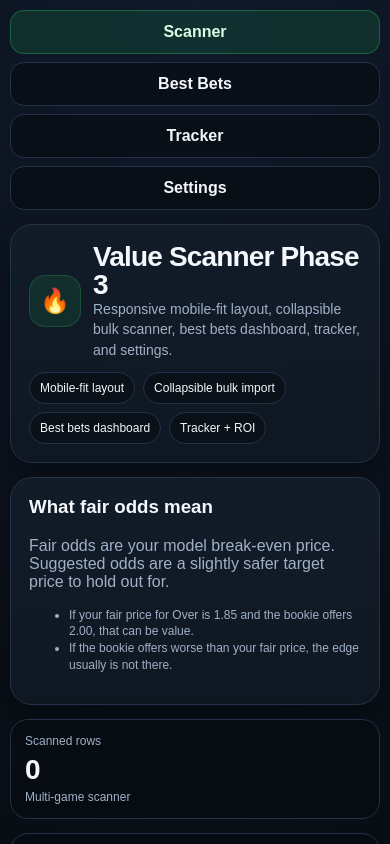
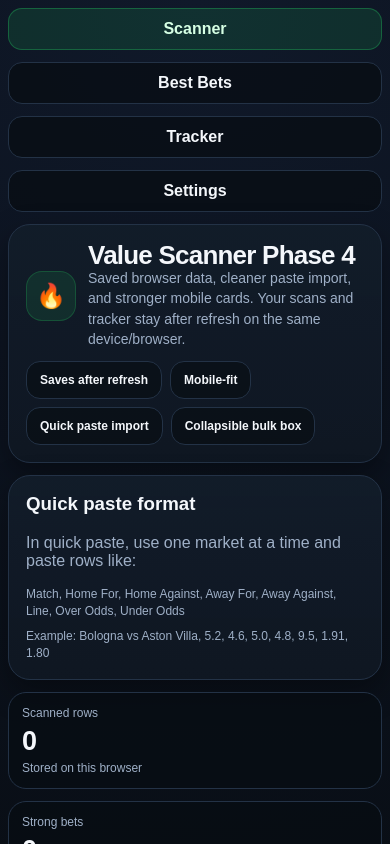
Before and after one commit to nathanbrownlee008-web/Scanner-, a Next.js app: page / in a window 390 px wide. Shown: the top 844 px of the page. Built offline with nearby package versions, Linux system fonts and the light colour scheme.

Commit message:
Add files via upload

```diff
--- a/app/globals.css
+++ b/app/globals.css
@@ -12,68 +12,64 @@
   --blue:#38bdf8;
   --shadow:0 12px 30px rgba(0,0,0,.35);
 }
-
 *{box-sizing:border-box}
 html,body{
-  margin:0;padding:0;background:radial-gradient(circle at top,#10192a 0%,var(--bg) 45%);
-  color:var(--text);font-family:Arial,Helvetica,sans-serif;
+  margin:0;padding:0;
+  background:radial-gradient(circle at top,#10192a 0%,var(--bg) 45%);
+  color:var(--text);
+  font-family:Arial,Helvetica,sans-serif;
 }
 body{overflow-x:hidden}
-button,input,textarea{font:inherit}
-a{text-decoration:none;color:inherit}
-
-.page{min-height:100vh;padding:14px}
+button,input,textarea,select{font:inherit}
+.page{min-height:100vh;padding:10px}
 .shell{max-width:1320px;margin:0 auto}
 
-.hero,.dashboardGrid,.mainGrid,.tabShell,.resultMetrics,.resultGrid,.trackerGrid,.settingsGrid{
-  display:grid;gap:14px;
+.hero,.dashboardGrid,.mainGrid,.trackerGrid,.settingsGrid,.topTabs,.resultMetrics,.resultGrid,.bestStats{
+  display:grid;gap:12px;
 }
-.hero{grid-template-columns:1.15fr .85fr;margin-bottom:14px}
-.dashboardGrid{grid-template-columns:repeat(4,1fr);margin-bottom:14px}
+.hero{grid-template-columns:1.12fr .88fr;margin-bottom:12px}
+.dashboardGrid{grid-template-columns:repeat(4,1fr);margin-bottom:12px}
 .mainGrid{grid-template-columns:1fr 1fr}
+.trackerGrid{grid-template-columns:1fr 1fr}
+.topTabs{grid-template-columns:repeat(4,1fr);margin-bottom:12px}
 
 .card,.heroCard,.helpCard{
   background:linear-gradient(180deg,rgba(18,28,41,.97) 0%,rgba(15,23,34,.99) 100%);
   border:1px solid var(--line);
   border-radius:22px;
   box-shadow:var(--shadow);
-  padding:16px;
+  padding:15px;
   min-width:0;
 }
-.heroCard,.helpCard{padding:18px}
+.heroCard,.helpCard{padding:17px}
 
 .titleRow{display:flex;gap:12px;align-items:center;margin-bottom:8px}
 .logo{
-  width:52px;height:52px;border-radius:16px;display:grid;place-items:center;font-size:24px;
+  width:50px;height:50px;border-radius:16px;display:grid;place-items:center;font-size:24px;
   background:rgba(34,197,94,.12);border:1px solid rgba(34,197,94,.24);flex:0 0 auto;
 }
-.title{font-size:34px;font-weight:900;line-height:1;letter-spacing:-.03em}
+.title{font-size:31px;font-weight:900;line-height:1;letter-spacing:-.03em}
 .subtitle,.muted,.small{color:var(--muted)}
 .subtitle{font-size:14px;line-height:1.45}
 .small{font-size:12px;line-height:1.4}
 
-.topTabs{
-  display:grid;grid-template-columns:repeat(4,1fr);gap:8px;margin:0 0 14px 0;
+.topTab,.marketTab,.btn,.pill{
+  border-radius:14px;border:1px solid var(--line);padding:11px 13px;font-weight:800;cursor:pointer;
 }
-.topTab,.marketTab,.btn{
-  border-radius:14px;border:1px solid var(--line);padding:12px 14px;font-weight:800;cursor:pointer;
-}
-.topTab,.marketTab{
-  background:rgba(7,11,16,.65);color:var(--text);
-}
+.topTab,.marketTab{background:rgba(7,11,16,.65);color:var(--text)}
 .topTab.active,.marketTab.active{
   background:rgba(34,197,94,.14);border-color:rgba(34,197,94,.35);color:#d6ffe4;
 }
 .marketTabs{display:flex;gap:8px;flex-wrap:wrap;margin-bottom:12px}
 
 .kpi{
-  background:rgba(7,11,16,.56);border:1px solid var(--line);border-radius:18px;padding:14px;min-width:0;
+  background:rgba(7,11,16,.56);border:1px solid var(--line);border-radius:18px;padding:13px;min-width:0;
 }
 .kpi .k{font-size:12px;color:var(--muted);margin-bottom:6px}
-.kpi .v{font-size:28px;font-weight:900}
+.kpi .v{font-size:27px;font-weight:900}
 .kpi .s{font-size:12px;color:var(--muted);margin-top:4px}
 
-.sectionTitle{font-size:22px;font-weight:900;margin:0 0 6px}
+.sectionTitle{font-size:21px;font-weight:900;margin:0 0 6px}
 .sectionSub{margin:0 0 12px;color:var(--muted);font-size:13px}
 
 .formGrid{display:grid;grid-template-columns:repeat(2,1fr);gap:12px}
@@ -81,20 +77,18 @@ a{text-decoration:none;color:inherit}
 .field.full{grid-column:1/-1}
 .field label{font-size:12px;color:var(--muted);font-weight:700}
 .input,.textarea{
-  width:100%;background:rgba(7,11,16,.75);color:var(--text);border:1px solid var(--line);border-radius:14px;
-  padding:13px 14px;outline:none;min-width:0;
+  width:100%;background:rgba(7,11,16,.75);color:var(--text);border:1px solid var(--line);
+  border-radius:14px;padding:13px 14px;outline:none;min-width:0;
 }
 .input:focus,.textarea:focus{border-color:rgba(56,189,248,.55);box-shadow:0 0 0 4px rgba(56,189,248,.12)}
-.textarea{min-height:150px;resize:vertical}
-
+.textarea{min-height:145px;resize:vertical}
 .actions{display:flex;gap:10px;flex-wrap:wrap;margin-top:14px}
 .btn.primary{background:linear-gradient(180deg,#22c55e 0%,#16a34a 100%);border:none;color:#fff}
 .btn.secondary{background:rgba(7,11,16,.65);color:var(--text)}
+.btn.danger{background:rgba(239,68,68,.12);color:#ffb3b3;border-color:rgba(239,68,68,.28)}
 
-.pickHeader{
-  display:flex;justify-content:space-between;gap:10px;align-items:flex-start;margin-bottom:12px
-}
-.pickName{font-size:30px;font-weight:900;line-height:1}
+.pickHeader{display:flex;justify-content:space-between;gap:10px;align-items:flex-start;margin-bottom:12px}
+.pickName{font-size:28px;font-weight:900;line-height:1}
 .badge{
   padding:9px 12px;border-radius:999px;font-weight:900;font-size:12px;border:1px solid transparent;white-space:nowrap
 }
@@ -104,13 +98,13 @@ a{text-decoration:none;color:inherit}
 
 .resultMetrics{grid-template-columns:repeat(4,1fr);margin-bottom:12px}
 .metric{
-  background:rgba(7,11,16,.56);border:1px solid var(--line);border-radius:16px;padding:13px;min-width:0
+  background:rgba(7,11,16,.56);border:1px solid var(--line);border-radius:16px;padding:13px;min-width:0;
 }
 .metric .k{font-size:12px;color:var(--muted);margin-bottom:6px}
-.metric .v{font-size:22px;font-weight:900;overflow-wrap:anywhere}
+.metric .v{font-size:21px;font-weight:900;overflow-wrap:anywhere}
 .resultGrid{grid-template-columns:repeat(2,1fr)}
 .detail{
-  background:rgba(7,11,16,.42);border:1px solid var(--line);border-radius:16px;padding:13px;min-width:0
+  background:rgba(7,11,16,.42);border:1px solid var(--line);border-radius:16px;padding:13px;min-width:0;
 }
 .detail h4{margin:0 0 8px;font-size:15px}
 .detail p{margin:5px 0;color:var(--muted);font-size:13px;overflow-wrap:anywhere}
@@ -135,45 +129,55 @@ a{text-decoration:none;color:inherit}
 .decisionText.skip{color:var(--red)}
 
 .tableWrap{overflow:auto;border:1px solid var(--line);border-radius:16px}
-.table{width:100%;border-collapse:collapse;min-width:900px;background:rgba(7,11,16,.42)}
+.table{width:100%;border-collapse:collapse;min-width:920px;background:rgba(7,11,16,.42)}
 .table th,.table td{padding:11px;border-bottom:1px solid rgba(36,50,70,.7);text-align:left;vertical-align:top}
 .table th{font-size:12px;color:var(--muted);text-transform:uppercase;background:rgba(7,11,16,.7)}
 .table tr:hover td{background:rgba(18,28,41,.55)}
 
-.bestList{display:grid;gap:12px}
-.bestCard{background:rgba(7,11,16,.5);border:1px solid var(--line);border-radius:18px;padding:14px}
-.bestTop{display:flex;justify-content:space-between;gap:10px;align-items:flex-start}
-.bestTitle{font-size:18px;font-weight:900}
-.bestMeta{font-size:13px;color:var(--muted);margin-top:4px}
-.bestStats{display:grid;grid-template-columns:repeat(4,1fr);gap:10px;margin-top:12px}
-.bestStat{background:rgba(7,11,16,.55);border:1px solid var(--line);border-radius:14px;padding:11px}
-.bestStat .k{font-size:11px;color:var(--muted);margin-bottom:4px}
-.bestStat .v{font-size:17px;font-weight:900}
+.bestList,.mobileScanList{display:grid;gap:12px}
+.bestCard,.mobileScanCard{
+  background:rgba(7,11,16,.5);border:1px solid var(--line);border-radius:18px;padding:14px
+}
+.bestTop,.mobileCardTop{display:flex;justify-content:space-between;gap:10px;align-items:flex-start}
+.bestTitle,.mobileCardTitle{font-size:18px;font-weight:900}
+.bestMeta,.mobileCardMeta{font-size:13px;color:var(--muted);margin-top:4px}
+.bestStats,.mobileCardStats{grid-template-columns:repeat(4,1fr);margin-top:12px}
+.bestStat,.mobileStat{
+  background:rgba(7,11,16,.55);border:1px solid var(--line);border-radius:14px;padding:11px
+}
+.bestStat .k,.mobileStat .k{font-size:11px;color:var(--muted);margin-bottom:4px}
+.bestStat .v,.mobileStat .v{font-size:16px;font-weight:900}
 
-.trackerGrid{grid-template-columns:1fr 1fr}
 .pillRow{display:flex;gap:8px;flex-wrap:wrap;margin-top:12px}
-.pill{padding:8px 10px;border-radius:999px;border:1px solid var(--line);background:rgba(7,11,16,.55);font-size:12px}
+.pill{background:rgba(7,11,16,.55);font-size:12px}
+.pill.active{background:rgba(34,197,94,.14);border-color:rgba(34,197,94,.35);color:#d6ffe4}
 
 details.bulkBox{
   background:rgba(7,11,16,.48);border:1px solid var(--line);border-radius:16px;margin-top:14px;overflow:hidden
 }
-details.bulkBox > summary{
-  list-style:none;cursor:pointer;padding:14px 16px;font-weight:900;
-  display:flex;align-items:center;justify-content:space-between;gap:10px
+details.bulkBox>summary{
+  list-style:none;cursor:pointer;padding:14px 16px;font-weight:900;display:flex;align-items:center;justify-content:space-between;gap:10px
 }
-details.bulkBox > summary::-webkit-details-marker{display:none}
+details.bulkBox>summary::-webkit-details-marker{display:none}
 .bulkInner{padding:0 16px 16px}
+
+.quickPaste{
+  background:rgba(7,11,16,.48);border:1px solid var(--line);border-radius:16px;padding:12px;margin-top:14px
+}
+.quickHint{font-size:12px;color:var(--muted);margin-top:8px;line-height:1.45}
 
 @media (max-width:1100px){
   .dashboardGrid{grid-template-columns:repeat(2,1fr)}
-  .mainGrid{grid-template-columns:1fr}
-  .trackerGrid{grid-template-columns:1fr}
+  .mainGrid,.trackerGrid{grid-template-columns:1fr}
 }
 @media (max-width:760px){
-  .page{padding:10px}
-  .hero,.dashboardGrid,.formGrid,.resultMetrics,.resultGrid,.bestStats,.settingsGrid,.topTabs{grid-template-columns:1fr}
-  .title{font-size:28px}
-  .pickName{font-size:24px}
+  .page{padding:8px}
+  .hero,.dashboardGrid,.formGrid,.resultMetrics,.resultGrid,.bestStats,.trackerGrid,.settingsGrid,.topTabs,.mobileCardStats{grid-template-columns:1fr}
+  .title{font-size:26px}
+  .pickName{font-size:23px}
   .decision{flex-direction:column;align-items:flex-start}
-  .table{min-width:760px}
+  .tableWrap{display:none}
 }
+@media (min-width:761px){
+  .mobileScanList{display:none}
+}
--- a/app/layout.js
+++ b/app/layout.js
@@ -1,12 +1,11 @@
 export const metadata = {
-  title: "Value Scanner Phase 3",
-  description: "Responsive scanner, dashboard and tracker"
+  title: "Value Scanner Phase 4",
+  description: "Responsive scanner with saved data and better mobile cards"
 };
 
 export const viewport = {
   width: "device-width",
   initialScale: 1,
-  maximumScale: 1,
   viewportFit: "cover",
 };
 
--- a/app/page.js
+++ b/app/page.js
@@ -1,5 +1,7 @@
 "use client";
-import { useMemo, useState } from "react";
+import { useEffect, useMemo, useState } from "react";
+
+const STORAGE_KEY = "value-scanner-phase4";
 
 const MARKET_CONFIG = {
   goals: { label: "Goals", emoji: "⚽", lineHint: "Usually 2.5, 3.5, 1.5 etc", forLabel: "Goals scored avg", againstLabel: "Goals conceded avg" },
@@ -161,6 +163,31 @@ function parseBulk(text){
     };
   }).filter(Boolean);
 }
+function parseQuickPaste(text, selectedMarket){
+  return text
+    .split("\n")
+    .map(x => x.trim())
+    .filter(Boolean)
+    .map((line, idx) => {
+      const p = line.split(/[,\t|]+/).map(x => x.trim()).filter(Boolean);
+      if (p.length === 8){
+        return {
+          id: `${Date.now()}-qp-${idx}`,
+          match: p[0],
+          market: selectedMarket,
+          homeFor: p[1],
+          homeAgainst: p[2],
+          awayFor: p[3],
+          awayAgainst: p[4],
+          line: p[5],
+          overOdds: p[6],
+          underOdds: p[7],
+        };
+      }
+      return null;
+    })
+    .filter(Boolean);
+}
 const pct = v => `${(v * 100).toFixed(1)}%`;
 const num = v => Number(v).toFixed(2);
 
@@ -169,6 +196,7 @@ export default function App(){
   const [market, setMarket] = useState("goals");
   const [forms, setForms] = useState(DEFAULTS);
   const [bulkText, setBulkText] = useState(BULK_EXAMPLE);
+  const [quickPasteText, setQuickPasteText] = useState("");
   const [rows, setRows] = useState([]);
   const [tracked, setTracked] = useState([]);
   const [settings, setSettings] = useState({
@@ -180,10 +208,33 @@ export default function App(){
     stakeGood: 2,
     stakeLean: 1,
   });
+  const [loaded, setLoaded] = useState(false);
+
+  useEffect(() => {
+    try{
+      const raw = localStorage.getItem(STORAGE_KEY);
+      if (raw){
+        const data = JSON.parse(raw);
+        if (data.forms) setForms(data.forms);
+        if (data.bulkText) setBulkText(data.bulkText);
+        if (data.rows) setRows(data.rows);
+        if (data.tracked) setTracked(data.tracked);
+        if (data.settings) setSettings(data.settings);
+        if (data.market) setMarket(data.market);
+      }
+    }catch(e){}
+    setLoaded(true)
+  }, []);
+
+  useEffect(() => {
+    if (!loaded) return;
+    try{
+      localStorage.setItem(STORAGE_KEY, JSON.stringify({ forms, bulkText, rows, tracked, settings, market }));
+    }catch(e){}
+  }, [forms, bulkText, rows, tracked, settings, market, loaded]);
 
   const active = forms[market];
   const cfg = MARKET_CONFIG[market];
-
   const singleResult = useMemo(() => analyseRow({ ...active, market }, settings), [active, market, settings]);
   const analysedRows = useMemo(() => rows.map(r => analyseRow(r, settings)).filter(Boolean).sort((a,b) => b.edge - a.edge), [rows, settings]);
 
@@ -220,10 +271,20 @@ export default function App(){
     };
     setForms(prev => ({ ...prev, [market]: ex[market] }));
   }
+  function clearForm(){
+    setForms(prev => ({ ...prev, [market]: DEFAULTS[market] }));
+  }
   function addSingleToScanner(){
     setRows(prev => [{ ...active, market, id: `${Date.now()}-single` }, ...prev]);
   }
   function importBulk(){ setRows(parseBulk(bulkText)); }
+  function importQuickPaste(){
+    const parsed = parseQuickPaste(quickPasteText, market);
+    if (parsed.length) {
+      setRows(prev => [...parsed, ...prev]);
+      setQuickPasteText("");
+    }
+  }
   function clearScanner(){ setRows([]); }
 
   function badgeClass(conf){
@@ -279,6 +340,23 @@ export default function App(){
   function updateTracked(id, field, value){
     setTracked(prev => prev.map(x => x.id === id ? { ...x, [field]: value } : x));
   }
+  function clearSavedData(){
+    try{ localStorage.removeItem(STORAGE_KEY); }catch(e){}
+    setForms(DEFAULTS);
+    setBulkText(BULK_EXAMPLE);
+    setQuickPasteText("");
+    setRows([]);
+    setTracked([]);
+    setSettings({
+      edgeThreshold: 3,
+      suggestedMultiplier: 1.05,
+      homeAwayBoost: true,
+      knockoutMode: false,
+      stakeStrong: 3,
+      stakeGood: 2,
+      stakeLean: 1,
+    });
+  }
 
   return (
     <main className="page">
@@ -295,31 +373,29 @@ export default function App(){
             <div className="titleRow">
               <div className="logo">🔥</div>
               <div>
-                <div className="title">Value Scanner Phase 3</div>
-                <div className="subtitle">Responsive mobile-fit layout, collapsible bulk scanner, best bets dashboard, tracker, and settings.</div>
+                <div className="title">Value Scanner Phase 4</div>
+                <div className="subtitle">Saved browser data, cleaner paste import, and stronger mobile cards. Your scans and tracker stay after refresh on the same device/browser.</div>
               </div>
             </div>
             <div className="pillRow">
-              <div className="pill">Mobile-fit layout</div>
-              <div className="pill">Collapsible bulk import</div>
-              <div className="pill">Best bets dashboard</div>
-              <div className="pill">Tracker + ROI</div>
+              <div className="pill">Saves after refresh</div>
+              <div className="pill">Mobile-fit</div>
+              <div className="pill">Quick paste import</div>
+              <div className="pill">Collapsible bulk box</div>
             </div>
           </div>
           <div className="helpCard">
-            <h3 style={{marginTop:0}}>What fair odds mean</h3>
-            <p className="muted">Fair odds are your model break-even price. Suggested odds are a slightly safer target price to hold out for.</p>
-            <ul className="small">
-              <li>If your fair price for Over is 1.85 and the bookie offers 2.00, that can be value.</li>
-              <li>If the bookie offers worse than your fair price, the edge usually is not there.</li>
-            </ul>
+            <h3 style={{marginTop:0}}>Quick paste format</h3>
+            <p className="muted">In quick paste, use one market at a time and paste rows like:</p>
+            <div className="small">Match, Home For, Home Against, Away For, Away Against, Line, Over Odds, Under Odds</div>
+            <div className="quickHint">Example: Bologna vs Aston Villa, 5.2, 4.6, 5.0, 4.8, 9.5, 1.91, 1.80</div>
           </div>
         </section>
 
         <section className="dashboardGrid">
-          <div className="kpi"><div className="k">Scanned rows</div><div className="v">{analysedRows.length}</div><div className="s">Multi-game scanner</div></div>
+          <div className="kpi"><div className="k">Scanned rows</div><div className="v">{analysedRows.length}</div><div className="s">Stored on this browser</div></div>
           <div className="kpi"><div className="k">Strong bets</div><div className="v">{strongCount}</div><div className="s">Top priority</div></div>
-          <div className="kpi"><div className="k">Good bets</div><div className="v">{goodCount}</div><div className="s">Playable</div></div>
+          <div className="kpi"><div className="k">Tracker bets</div><div className="v">{tracked.length}</div><div className="s">Saved after refresh</div></div>
           <div className="kpi"><div className="k">Best edge</div><div className="v">{bestRow ? `${bestRow.edge.toFixed(1)}%` : "-"}</div><div className="s">{bestRow ? bestRow.match : "No rows yet"}</div></div>
         </section>
 
@@ -374,8 +450,18 @@ export default function App(){
 
               <div className="actions">
                 <button className="btn primary" onClick={loadExample}>Load example</button>
+                <button className="btn secondary" onClick={clearForm}>Clear form</button>
                 <button className="btn secondary" onClick={addSingleToScanner}>Add to scanner</button>
                 <button className="btn secondary" onClick={() => singleResult && addToTrackerFromResult(singleResult)}>Add to tracker</button>
+              </div>
+
+              <div className="quickPaste">
+                <h3 style={{marginTop:0, marginBottom:8}}>Quick paste</h3>
+                <textarea className="textarea" value={quickPasteText} onChange={(e) => setQuickPasteText(e.target.value)} placeholder={`One market at a time.\nBologna vs Aston Villa, 5.2, 4.6, 5.0, 4.8, 9.5, 1.91, 1.80`} />
+                <div className="actions">
+                  <button className="btn primary" onClick={importQuickPaste}>Import quick rows</button>
+                </div>
+                <div className="quickHint">This uses the currently selected market tab.</div>
               </div>
 
               <details className="bulkBox">
@@ -407,7 +493,7 @@ export default function App(){
                       <div className="pickName">{singleResult.pick}</div>
                       <div className="small">{active.match || cfg.label} · {cfg.label}</div>
                     </div>
-                    <div className={badgeClass(singleResult.confidence)}>{singleResult.confidence}</div>
+                    <div className={singleResult.confidence === "Strong" || singleResult.confidence === "Good" ? "badge green" : singleResult.confidence === "Lean" ? "badge amber" : "badge red"}>{singleResult.confidence}</div>
                   </div>
 
                   <div className="resultMetrics">
@@ -458,7 +544,7 @@ export default function App(){
                   </div>
 
                   <div className="decision">
-                    <div className={`decisionText ${decisionClass}`}>
+                    <div className={`decisionText ${!singleResult || singleResult.side === "skip" ? "skip" : singleResult.confidence === "Strong" ? "strong" : singleResult.confidence === "Good" ? "good" : "lean"}`}>
                       {singleResult.side === "skip" ? "NO BET" : `${singleResult.confidence.toUpperCase()} ${singleResult.pick} (${singleResult.edge.toFixed(1)}%)`}
                     </div>
                     <div className="small">{singleResult.explanation} · {singleResult.volatility}</div>
@@ -470,8 +556,8 @@ export default function App(){
         )}
 
         {activeTab === "best" && (
-          <section className="tabShell">
-            <div className="card">
+          <section>
+            <div className="card" style={{marginBottom:12}}>
               <h2 className="sectionTitle">Best Bets Today</h2>
               <p className="sectionSub">Top scanner rows sorted by edge.</p>
 
@@ -486,7 +572,7 @@ export default function App(){
                           <div className="bestTitle">{row.pick}</div>
                           <div className="bestMeta">{row.match} · {MARKET_CONFIG[row.market]?.emoji} {MARKET_CONFIG[row.market]?.label}</div>
                         </div>
-                        <div className={badgeClass(row.confidence)}>{row.confidence}</div>
+                        <div className={row.confidence === "Strong" || row.confidence === "Good" ? "badge green" : row.confidence === "Lean" ? "badge amber" : "badge red"}>{row.confidence}</div>
                       </div>
 
                       <div className="bestStats">
@@ -506,11 +592,13 @@ export default function App(){
             </div>
 
             <div className="card">
-              <h2 className="sectionTitle">Scanner Table</h2>
-              <p className="sectionSub">Full list with fair and suggested odds.</p>
+              <h2 className="sectionTitle">Scanner rows</h2>
+              <p className="sectionSub">Desktop table and mobile cards.</p>
+
               {analysedRows.length === 0 ? (
                 <p className="muted">No rows yet.</p>
               ) : (
+                <>
                   <div className="tableWrap">
                     <table className="table">
                       <thead>
@@ -545,6 +633,31 @@ export default function App(){
                       </tbody>
                     </table>
                   </div>
+
+                  <div className="mobileScanList">
+                    {analysedRows.map((row) => (
+                      <div className="mobileScanCard" key={`m-${row.id}`}>
+                        <div className="mobileCardTop">
+                          <div>
+                            <div className="mobileCardTitle">{row.pick}</div>
+                            <div className="mobileCardMeta">{row.match}</div>
+                            <div className="mobileCardMeta">{MARKET_CONFIG[row.market]?.emoji} {MARKET_CONFIG[row.market]?.label}</div>
+                          </div>
+                          <div className={row.confidence === "Strong" || row.confidence === "Good" ? "badge green" : row.confidence === "Lean" ? "badge amber" : "badge red"}>{row.confidence}</div>
+                        </div>
+                        <div className="mobileCardStats">
+                          <div className="mobileStat"><div className="k">Edge</div><div className="v">{row.edge.toFixed(1)}%</div></div>
+                          <div className="mobileStat"><div className="k">True</div><div className="v">{num(row.trueLine)}</div></div>
+                          <div className="mobileStat"><div className="k">Fair</div><div className="v">{row.side === "over" ? num(row.fairOverOdds) : num(row.fairUnderOdds)}</div></div>
+                          <div className="mobileStat"><div className="k">Suggested</div><div className="v">{row.side === "over" ? num(row.suggestedOverOdds) : num(row.suggestedUnderOdds)}</div></div>
+                        </div>
+                        <div className="actions">
+                          <button className="btn secondary" onClick={() => addScannerRowToTracker(row)}>Add to tracker</button>
+                        </div>
+                      </div>
+                    ))}
+                  </div>
+                </>
               )}
             </div>
           </section>
@@ -582,17 +695,10 @@ export default function App(){
                     <tbody>
                       {tracked.map((row) => (
                         <tr key={row.id}>
-                          <td>
-                            {row.match}
-                            <div className="small">{row.market} · {row.confidence}</div>
-                          </td>
+                          <td>{row.match}<div className="small">{row.market} · {row.confidence}</div></td>
                           <td>{row.pick}</td>
-                          <td>
-                            <input className="input" value={row.odds} onChange={(e) => updateTracked(row.id, "odds", e.target.value)} />
-                          </td>
-                          <td>
-                            <input className="input" value={row.stake} onChange={(e) => updateTracked(row.id, "stake", e.target.value)} />
-                          </td>
+                          <td><input className="input" value={row.odds} onChange={(e) => updateTracked(row.id, "odds", e.target.value)} /></td>
+                          <td><input className="input" value={row.stake} onChange={(e) => updateTracked(row.id, "stake", e.target.value)} /></td>
                           <td>{Number(row.edge).toFixed(1)}%</td>
                           <td>
                             <select className="input" value={row.result} onChange={(e) => updateTracked(row.id, "result", e.target.value)}>
@@ -616,7 +722,7 @@ export default function App(){
           <section className="settingsGrid">
             <div className="card">
               <h2 className="sectionTitle">Settings</h2>
-              <p className="sectionSub">Tune your scanner thresholds and defaults.</p>
+              <p className="sectionSub">Tune thresholds and defaults.</p>
               <div className="formGrid">
                 <div className="field">
                   <label>Edge threshold %</label>
@@ -647,6 +753,10 @@ export default function App(){
                   {settings.knockoutMode ? "Knockout mode on" : "Knockout mode off"}
                 </button>
               </div>
+              <div className="actions">
+                <button className="btn danger" onClick={clearSavedData}>Clear all saved browser data</button>
+              </div>
+              <div className="quickHint">This clears saved scans, tracker bets, and settings on this browser.</div>
             </div>
           </section>
         )}
```
Lines whose indentation alone changed are shown as unchanged.
